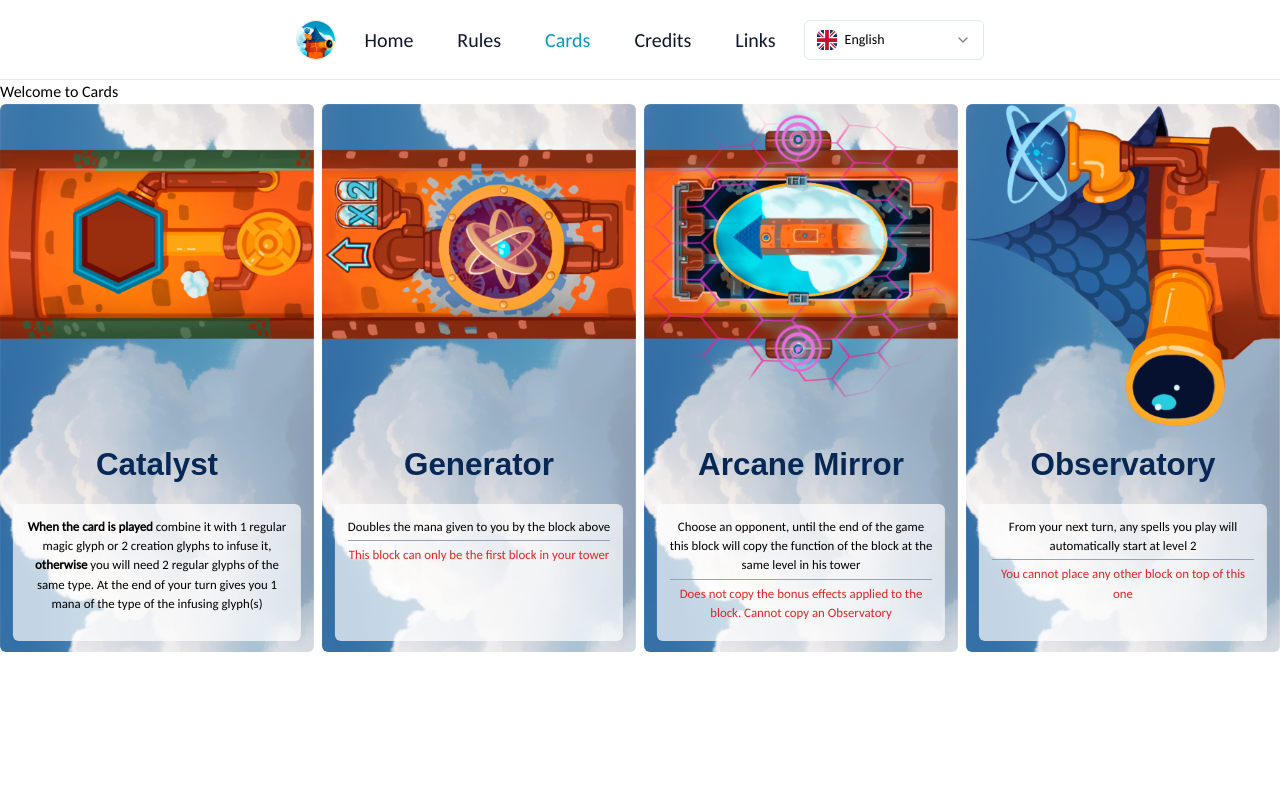
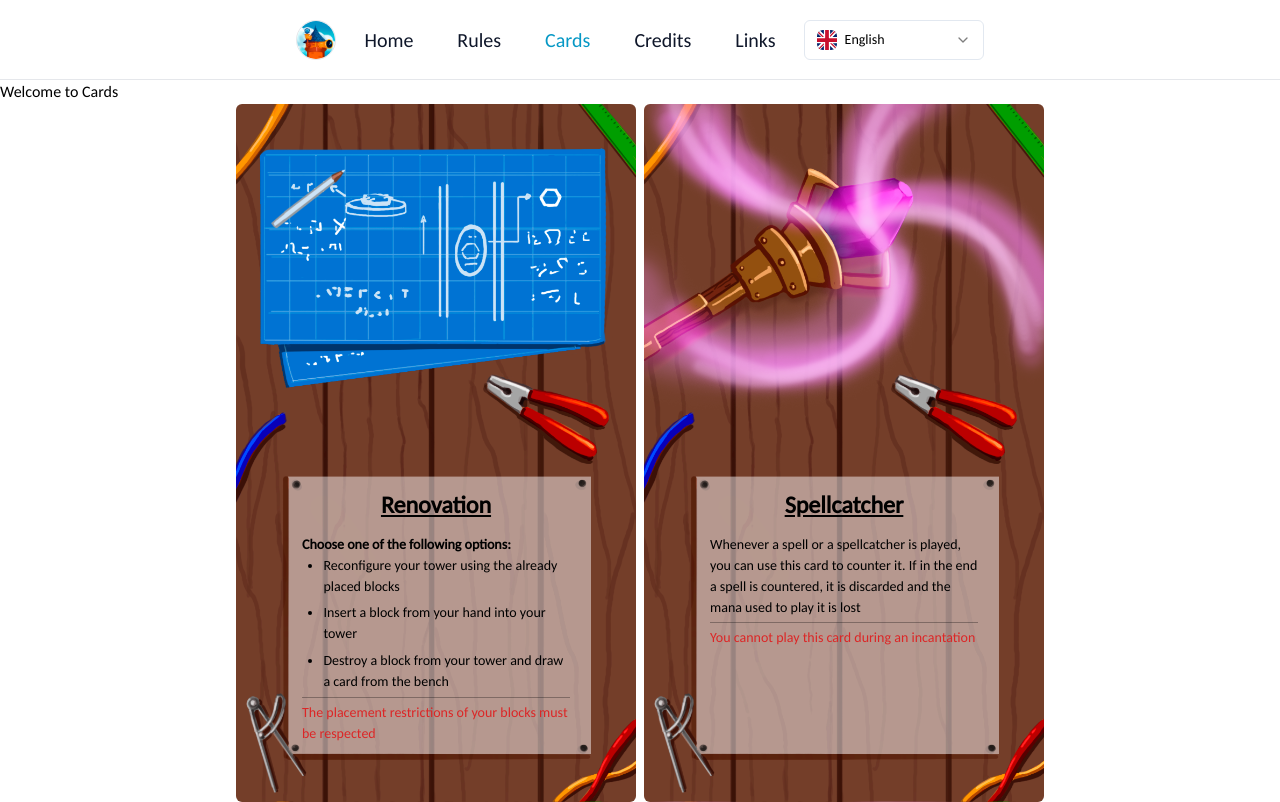
Before and after one commit to CasimirColas/magetowers-website-v2, a Next.js app: page /cards in a window 1280 px wide. Built offline with nearby package versions, Linux system fonts and the light colour scheme; a web font is replaced by a local one; what tailwindcss-animated would draw is missing.

Commit message:
Implemented utility component

```diff
--- a/src/components/cards/Card.tsx
+++ b/src/components/cards/Card.tsx
@@ -15,7 +15,7 @@ function Card({ name, id }: CardProps) {
     glyph: <Glyph name={name} id={id} />,
     spell: <Spell name={name} />,
     block: <Block name={name} id={id} />,
-    utility: <Utility name={name} />,
+    utility: <Utility name={name} id={id} />,
   }[d[name].category];
 }
 
--- a/src/components/cards/templates/Utility.tsx
+++ b/src/components/cards/templates/Utility.tsx
@@ -1,15 +1,61 @@
 import { cn } from "@/lib/utils";
 import { CardNames } from "../types";
 import { cardsDictionary as d } from "../dictionary";
+import { useTranslations } from "next-intl";
+import clsx from "clsx";
+import { useEffect } from "react";
+import { adjustFontSize } from "@/utils/functions/adjustFontSize";
 
 interface UtilityProps {
+  id: string;
   name: CardNames;
   className?: string;
 }
 
-function Utility({ name, className }: UtilityProps) {
+function Utility({ name, className, id }: UtilityProps) {
+  const titleId = "glyph-title-" + id;
+  const descriptionId = "glyph-description-" + id;
   const card = d[name];
-  return <div className={cn("", className)}>utility</div>;
+  const t = useTranslations(`cards.${card.translation_key}`);
+  useEffect(() => {
+    adjustFontSize(titleId, 0.06);
+    adjustFontSize(descriptionId, 0.035);
+  }, []);
+  return (
+    <div
+      className={cn("aspect-card w-[400px] relative rounded-md", className)}
+      style={{
+        backgroundImage: `url(${card.cardImage})`,
+        backgroundSize: "cover",
+        backgroundPosition: "center",
+      }}
+    >
+      <div
+        className="absolute right-1/2 translate-x-1/2 bottom-[40%] underline font-semibold"
+        id={titleId}
+      >
+        {t("name")}
+      </div>
+      <div
+        className="absolute right-1/2 translate-x-1/2 bottom-[8%] text-left w-[69%] h-[31%] p-[1%]"
+        id={descriptionId}
+      >
+        {card.description_keys.map((key, index) => (
+          <div
+            key={index}
+            className={clsx("", {
+              "pb-1": key === "description",
+              "text-red-600 border-t border-black/30 pt-1": key === "warning",
+              "font-semibold": key === "choose_option",
+              "list-disc list-item ml-[8%] pb-[2%]": key.startsWith("option_"),
+            })}
+          >
+            {t(key)}
+          </div>
+        ))}
+      </div>
+    </div>
+  );
 }
 
 export default Utility;
--- a/src/locales/en/cards.json
+++ b/src/locales/en/cards.json
@@ -101,7 +101,7 @@
   "renovation": {
     "name": "Renovation",
     "choose_option": "Choose one of the following options:",
-    "option_1": "Reconfigure your tower using the already played blocks",
+    "option_1": "Reconfigure your tower using the already placed blocks",
     "option_2": "Insert a block from your hand into your tower",
     "option_3": "Destroy a block from your tower and draw a card from the bench",
     "warning": "The placement restrictions of your blocks must be respected"
--- a/src/pages/cards/index.tsx
+++ b/src/pages/cards/index.tsx
@@ -1,5 +1,9 @@
 import Card from "@/components/cards/Card";
-import { blockNameList, glyphNameList } from "@/components/cards/types";
+import {
+  blockNameList,
+  glyphNameList,
+  utilityNameList,
+} from "@/components/cards/types";
 import DefaultLayout from "@/components/layout/DefaultLayout";
 import getStaticPropsI18n from "@/utils/next-intl/getStaticPropsI18n";
 import { GetStaticPropsContext } from "next";
@@ -11,7 +15,7 @@ export default function Cards() {
     <DefaultLayout title={c("routes.cards")}>
       <div>Welcome to Cards</div>
       <div className="flex gap-2 w-full justify-center  items-center">
-        {blockNameList.map((name, index) => (
+        {utilityNameList.map((name, index) => (
           <Card key={name} name={name} id={index + "-map"} />
         ))}
       </div>
```
